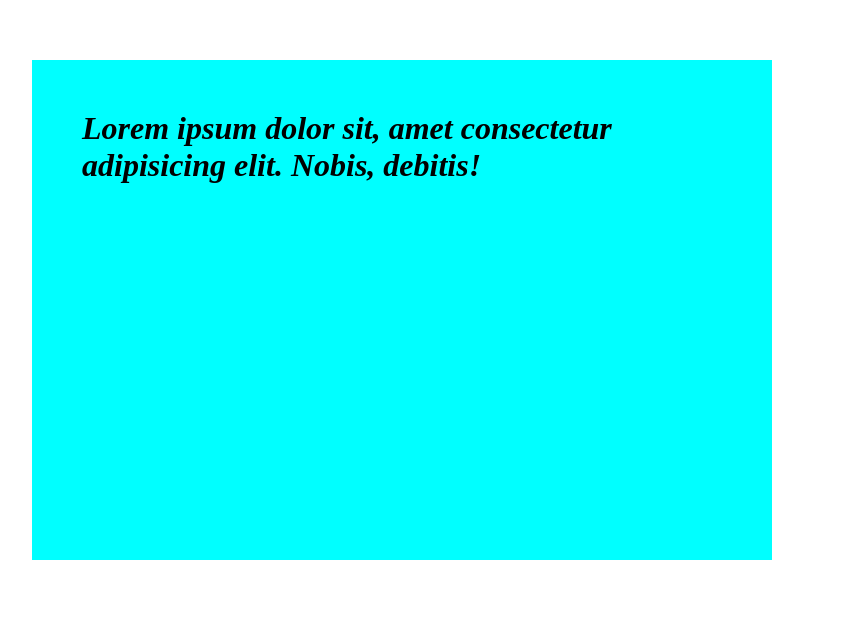
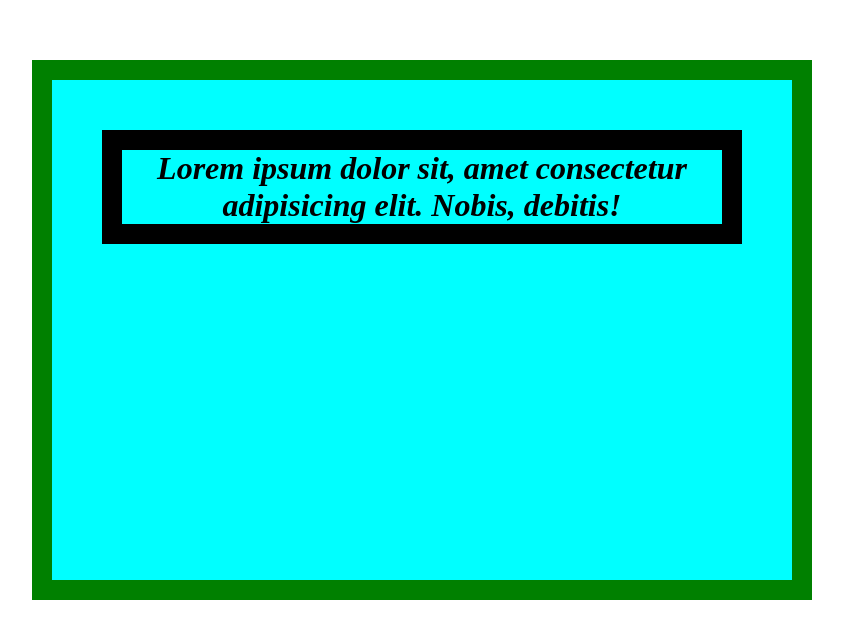
Before and after one commit to abhi8127/spark4.0, a plain HTML site: page Web/CSS/04.html in a window 1280 px wide. Shown: the part 140-778 px from the top of the page, without its empty margins (168-1011 px from the left). Drawn offline with Linux system fonts and the light colour scheme.

Commit message:
margin,padding,font Size,Style,Border,text align

```diff
--- a/Web/CSS/04.css
+++ b/Web/CSS/04.css
@@ -9,9 +9,14 @@
     background-color: aqua;
     margin: 200px;
     padding: 50px;
+    border: 20px green solid;
 
 }
 h1{
     font-style: italic;
     font-weight: bold;
+    text-align: center;
+    border: 20px;
+    border-color:black;
+    border-style: solid;
 }
```
